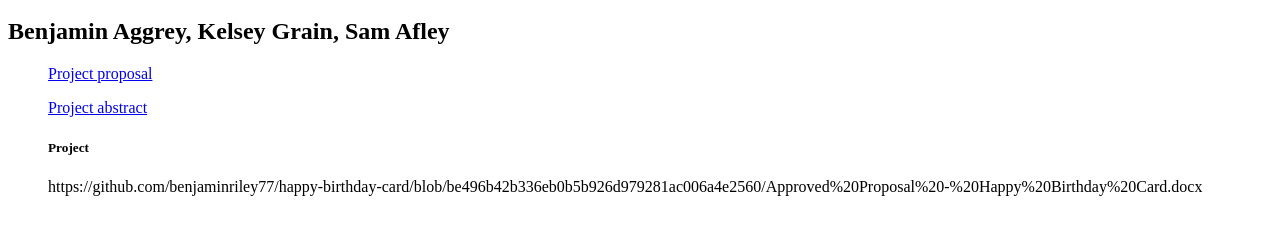
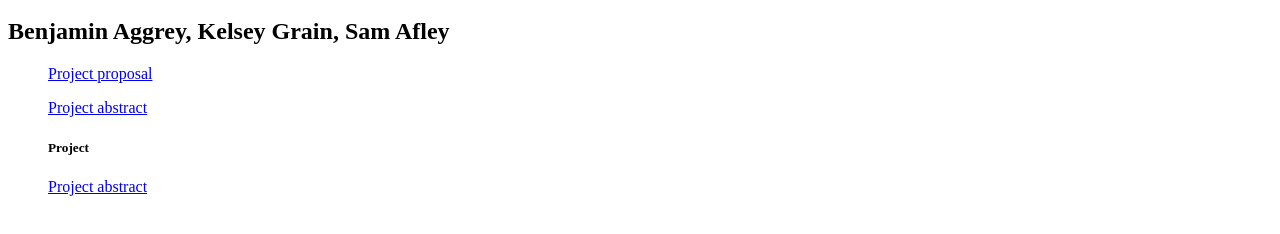
Before and after one commit to benjaminriley77/happy-birthday-card, a plain HTML site: page index.html in a window 1280 px wide. Shown: the part 48-282 px from the top of the page. Drawn offline with Linux system fonts and the light colour scheme.

Commit message:
Update index.html

```diff
--- a/index.html
+++ b/index.html
@@ -11,4 +11,4 @@
 
 
 <h5>Project</h5>
-https://github.com/benjaminriley77/happy-birthday-card/blob/be496b42b336eb0b5b926d979281ac006a4e2560/Approved%20Proposal%20-%20Happy%20Birthday%20Card.docx
+<p><p styles="font-size:30px"><a href="https://github.com/benjaminriley77/happy-birthday-card/blob/be496b42b336eb0b5b926d979281ac006a4e2560/Approved%20Proposal%20-%20Happy%20Birthday%20Card.docx"> Project abstract </a><p>
```
